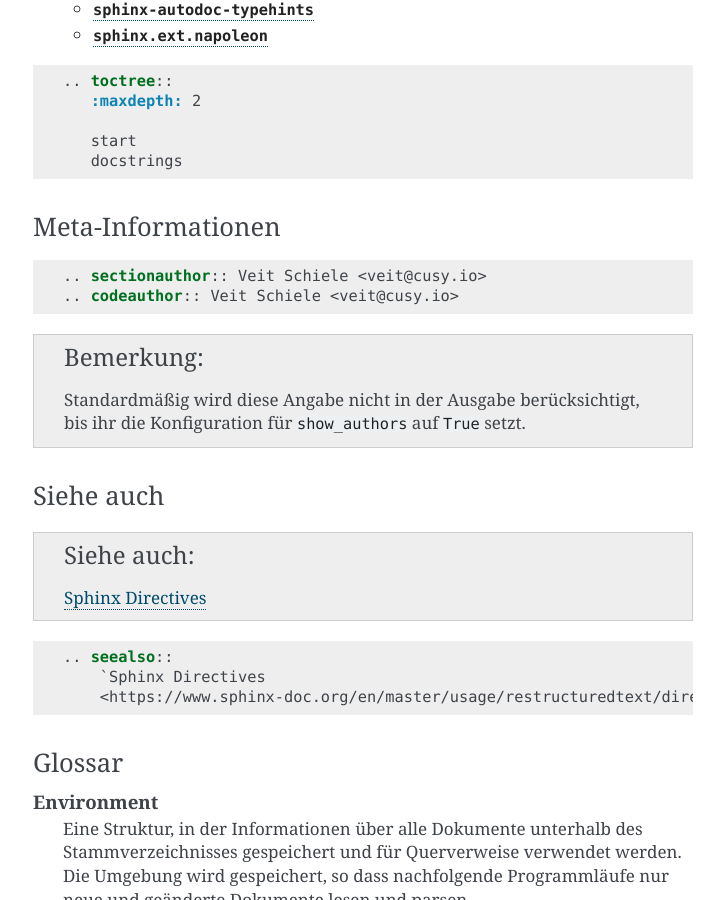
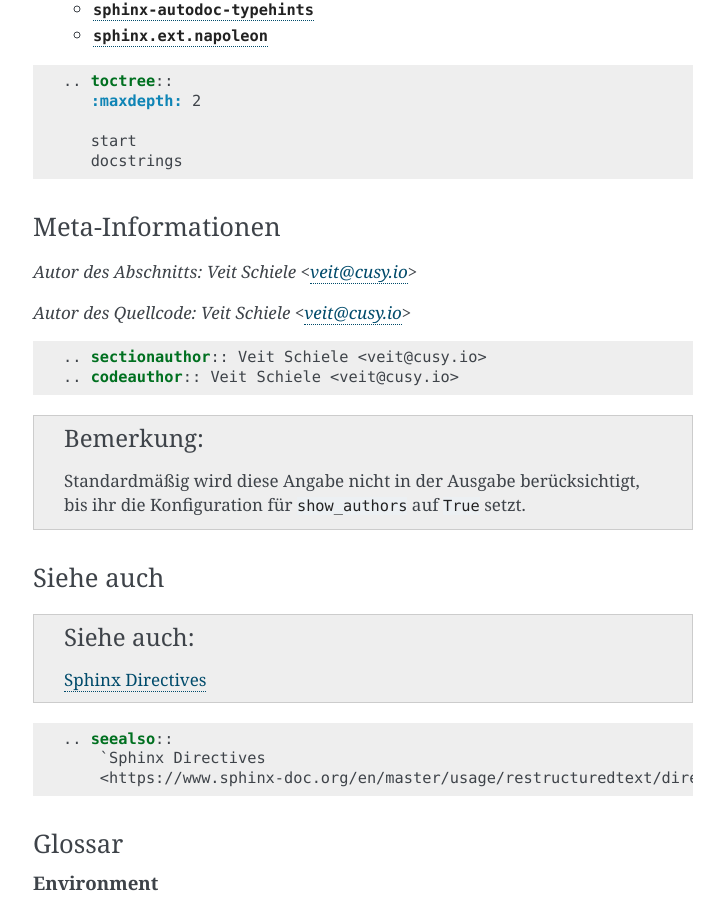
Before and after one commit to veit/python-basics-tutorial-de, a Sphinx documentation site: the page built from docs/document/directives.rst, in a window 1280 px wide and 900 px high, scrolled down 486 px. Shown: the whole window, without its empty margins (387-1111 px from the left). Built offline with Sphinx 7.4.7, drawn with Linux system fonts in a browser that asks for light colours; pages that are not in the unit, such as notebooks, are missing from menus.

Commit message:
Set show_authors to True

```diff
--- a/docs/conf.py
+++ b/docs/conf.py
@@ -61,6 +61,8 @@ master_doc = 'index'
 project = 'Python Basics'
 copyright = "2021, Veit Schiele"
 author = "Veit Schiele"
+
+show_authors = True
 
 # The full version, including alpha/beta/rc tags
 release = "0.1.0"
```
